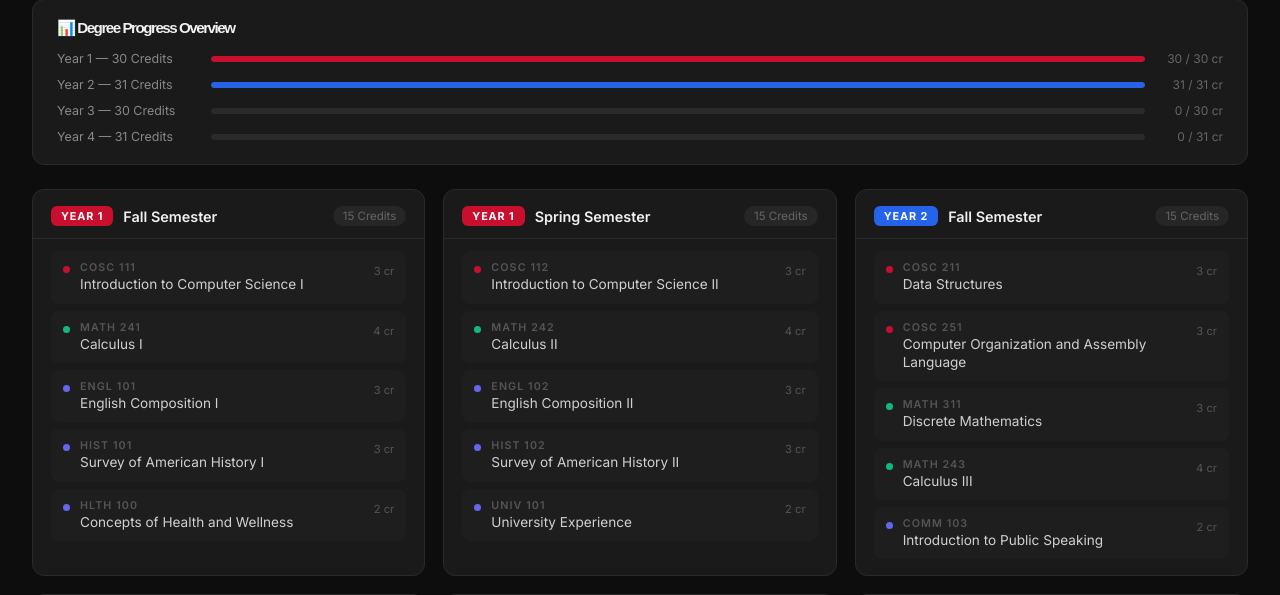
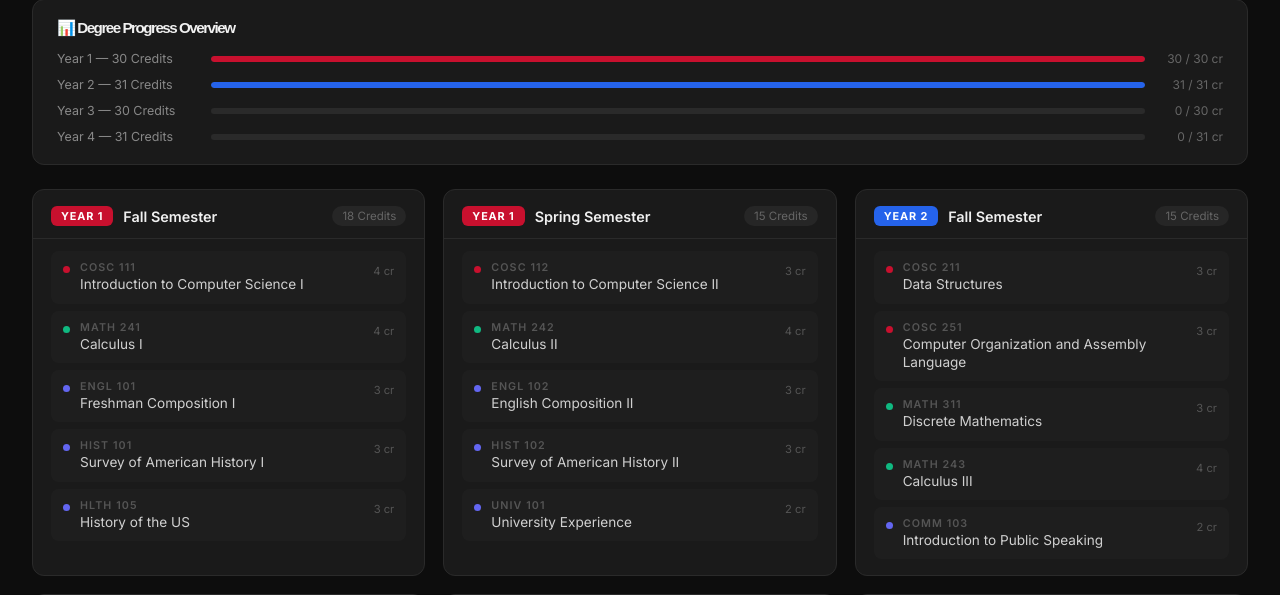
Before and after one commit to Morgan-Computer-Science/cosc-490-senior-project-team-1-project-1, a PHP site: page /curriculum.php in a window 1280 px wide. Shown: the part 400-995 px from the top of the page. Run offline with PHP 8.4, Linux system fonts and the light colour scheme; a user stored in the database is signed in; some web fonts are replaced.

Commit message:
updated code

```diff
--- a/curriculum.php
+++ b/curriculum.php
@@ -462,7 +462,7 @@ body {
                 <span class="year-badge y1">Year 1</span>
                 <h3>Fall Semester</h3>
             </div>
-            <span class="credit-badge">15 Credits</span>
+            <span class="credit-badge">18 Credits</span>
         </div>
         <div class="course-list">
 
@@ -472,7 +472,7 @@ body {
                     <div class="course-code">COSC 111</div>
                     <div class="course-name">Introduction to Computer Science I</div>
                 </div>
-                <span class="course-credits">3 cr</span>
+                <span class="course-credits">4 cr</span>
             </div>
 
             <div class="course-item">
@@ -488,7 +488,7 @@ body {
                 <div class="course-dot dot-gen"></div>
                 <div class="course-info">
                     <div class="course-code">ENGL 101</div>
-                    <div class="course-name">English Composition I</div>
+                    <div class="course-name">Freshman Composition I</div>
                 </div>
                 <span class="course-credits">3 cr</span>
             </div>
@@ -505,10 +505,10 @@ body {
             <div class="course-item">
                 <div class="course-dot dot-gen"></div>
                 <div class="course-info">
-                    <div class="course-code">HLTH 100</div>
-                    <div class="course-name">Concepts of Health and Wellness</div>
+                    <div class="course-code">HLTH 105</div>
+                    <div class="course-name">History of the US</div>
                 </div>
-                <span class="course-credits">2 cr</span>
+                <span class="course-credits">3 cr</span>
             </div>
 
         </div>
```
